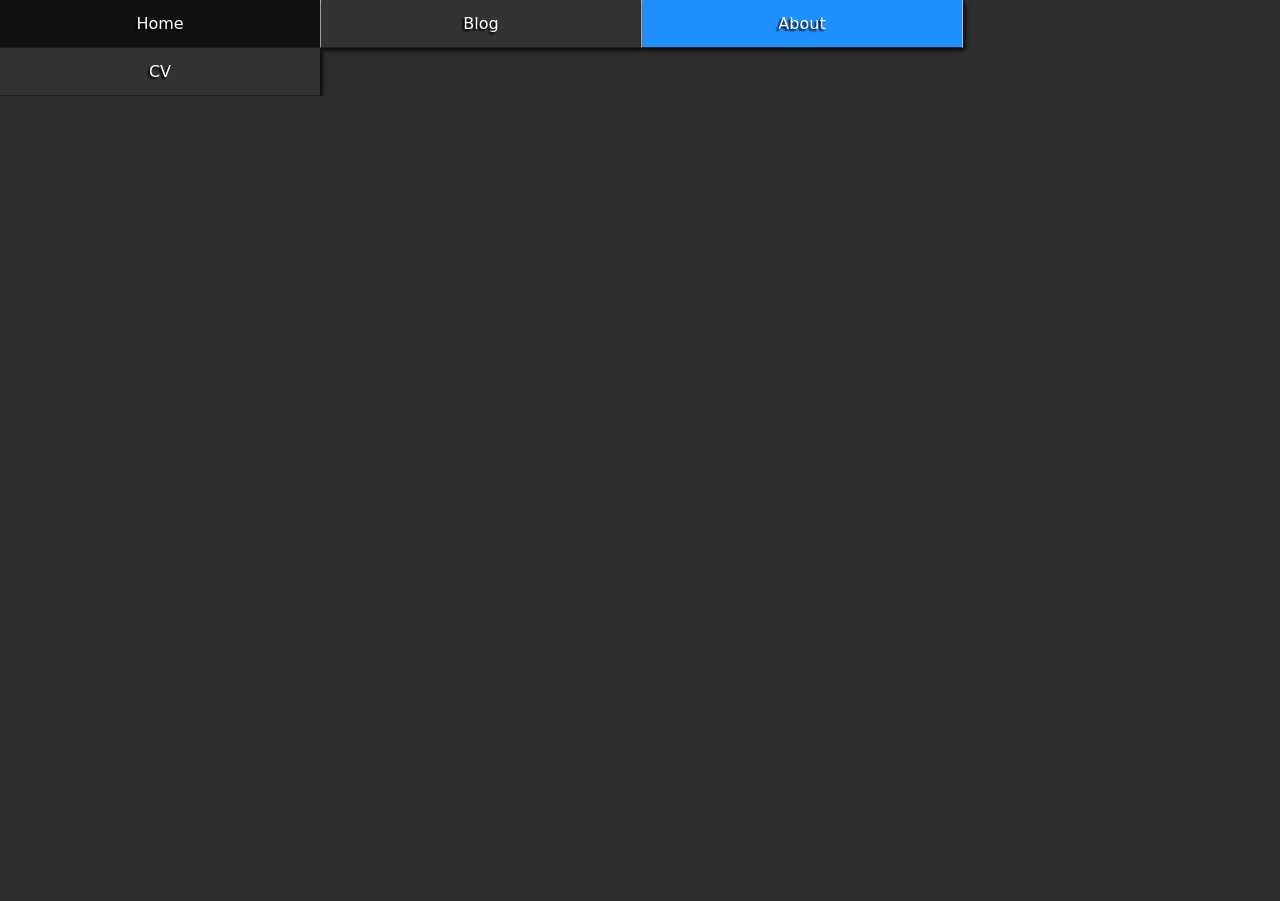
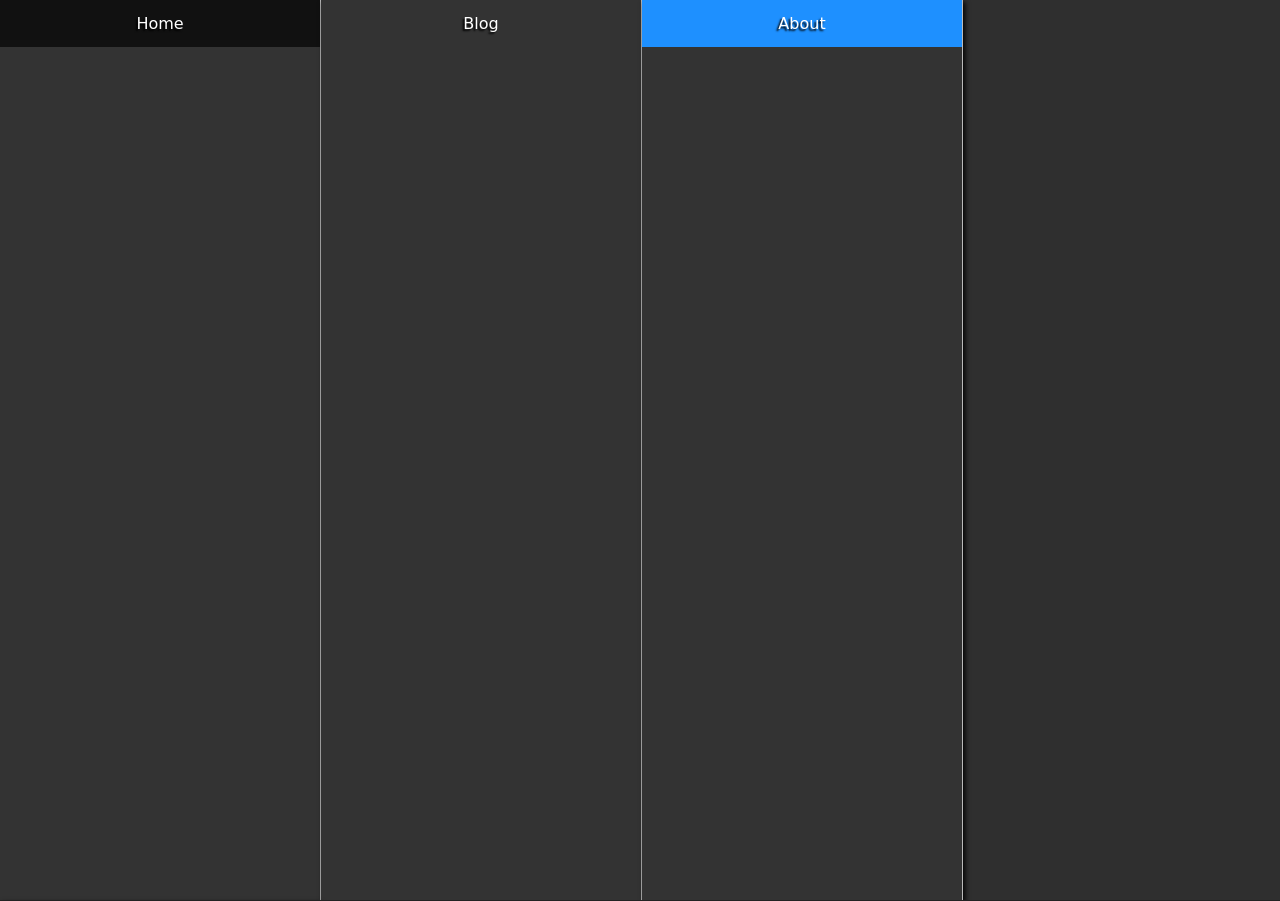
Before and after one commit to lemueldls/lemueld6200.github.io, a Jekyll site: the page about/index.html, which Jekyll copies as it is, in a window 1280 px wide. Built offline with Jekyll 4.4.1, drawn with Linux system fonts in a browser that asks for light colours.

Commit message:
Update main.css

```diff
--- a/css/main.css
+++ b/css/main.css
@@ -26,14 +26,7 @@
 	position:absolute;
 }
 
-.menu {
-	top:0;
-	left:0;
-	width:100%;
-	position:absolute;
-	background:transparent;
-}
-.menu li {
+.menu, .menu li {
 	width:25%;
 	height:100%;
 	background:#333;
@@ -41,6 +34,13 @@
 	border-right:1px solid #bbb;
 	box-shadow:2px 2px 5px black;
 	border-bottom:thin solid #222;
+}
+.menu {
+	top:0;
+	left:0;
+	width:100%;
+	position:absolute;
+	background:transparent;
 }
 ul {
     list-style-type: none;
```
